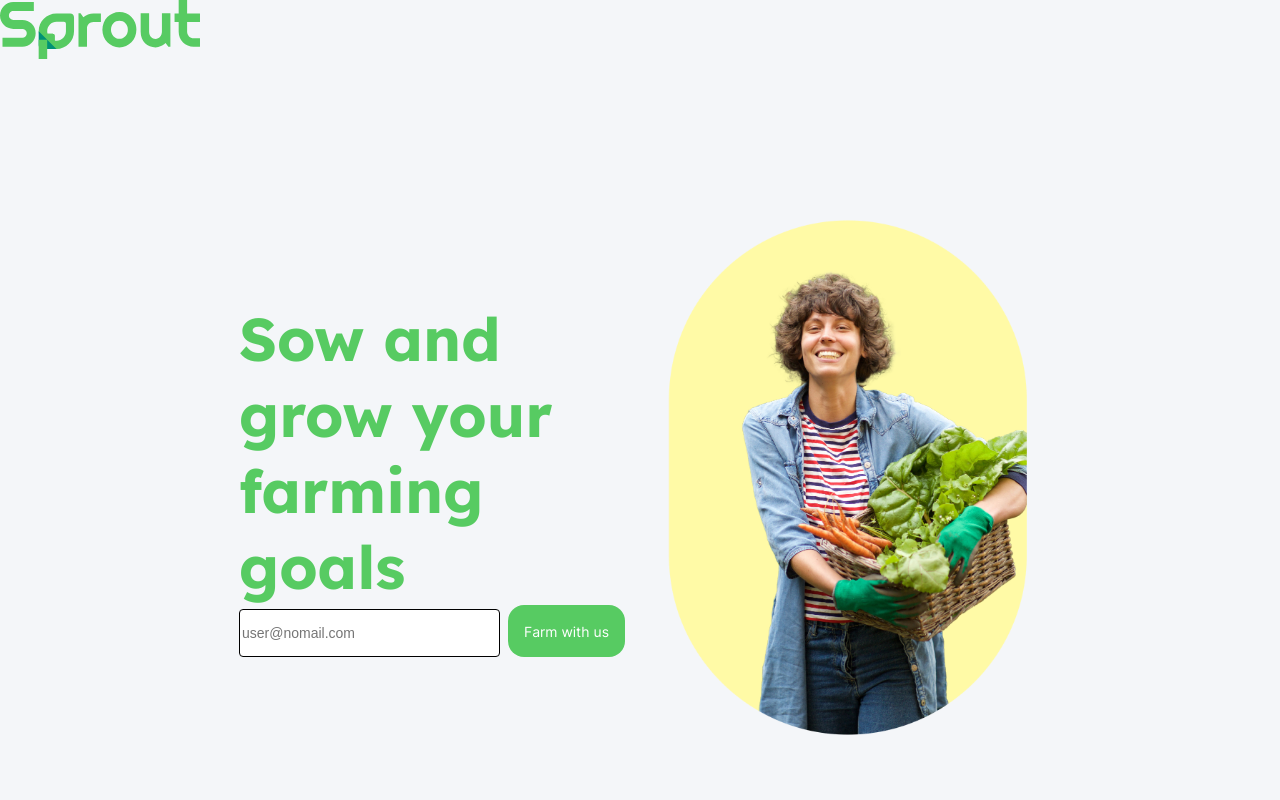
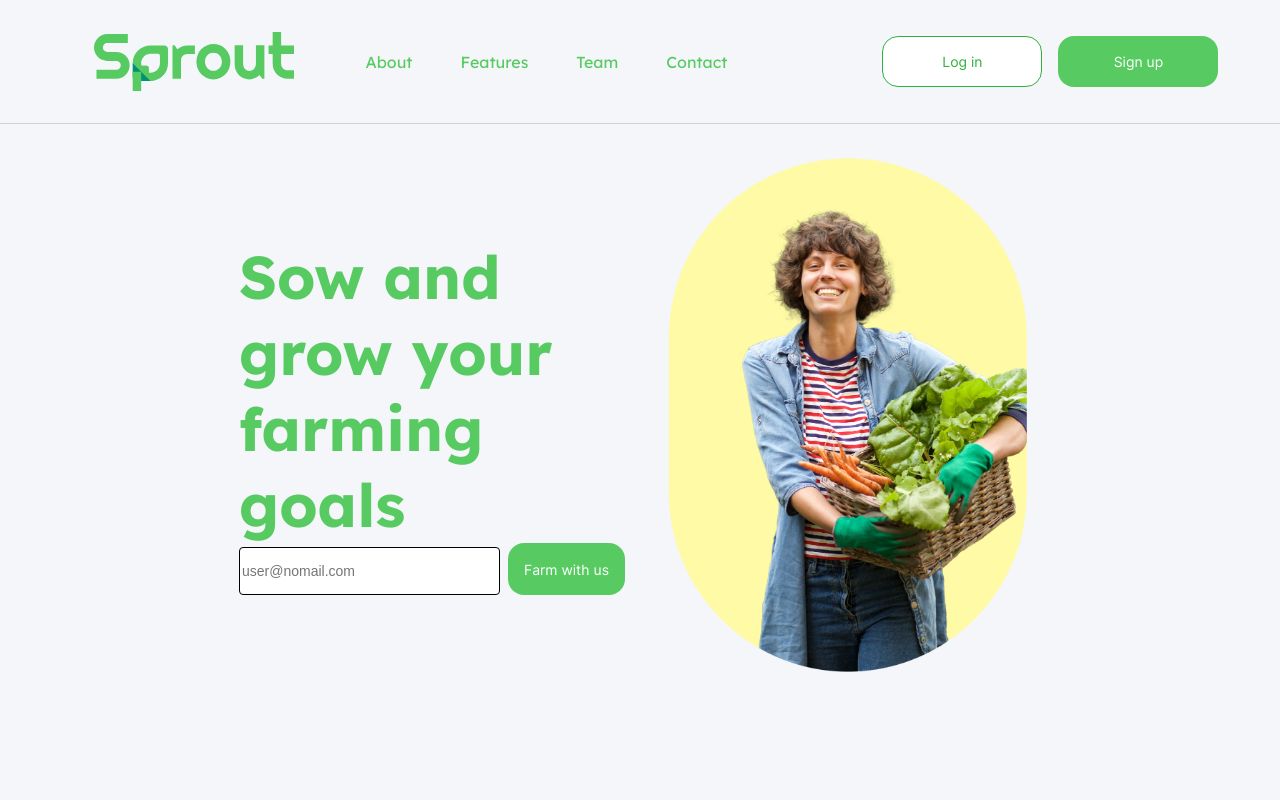
Before and after one commit to dacosio/project-2, a React (Create React App) app in the folder frontend/: page / in a window 1280 px wide. Shown: the top 800 px of the page. Built offline with nearby package versions, Linux system fonts and the light colour scheme.

Commit message:
Finalize version 1 of homepage for review

```diff
--- a/frontend/src/pages/Home/Home.style.ts
+++ b/frontend/src/pages/Home/Home.style.ts
@@ -126,6 +126,41 @@ display: grid;
 gap: 2rem;
 `;
 
+export const Nav = styled.nav`
+display: flex;
+padding: 2rem 1rem;
+justify-content: space-around;
+align-items: center;
+overflow: hidden;
+position: fixed;
+top: 0;
+width: 100%;
+z-index: 1000;
+border-bottom: 1px solid #D1D1D9;
+background-color: #f4f6f9;
+`;
+
+export const NavOptions = styled.div`
+display: flex;
+gap: 2rem;
+align-items: center;
+ul {
+  list-style: none;
+  display: flex;
+  gap: 3rem;
+}
+a{
+  text-decoration: none;
+  color: #57CB62;
+}
+
+`;
+
+export const LoginOptions = styled.div`
+display: flex;
+gap: 1rem;
+`;
+
 
 // export const About = styled.div`
 //   background-color: #ffffff;
--- a/frontend/src/pages/Home/Home.view.tsx
+++ b/frontend/src/pages/Home/Home.view.tsx
@@ -15,6 +15,9 @@ import {
   UserInfo,
   Message,
   ContactForm,
+  Nav,
+  NavOptions,
+  LoginOptions,
   Hide,
   Column,
   Sacolumn,
@@ -46,10 +49,45 @@ const HomeView = (props: HomeGeneratedProps) => {
         <Sacolumn sm={4}>One of three columns</Sacolumn>
         <Column sm={4}>One of three columns</Column>
       </Header> */}
-
-      <nav>
-      <SproutLogo width={200}/>
-      </nav>
+      <Row>
+        <Col xxl={12} xl={12} lg={12}>
+          <Nav>
+            <NavOptions>
+              <SproutLogo width={200} />
+              <ul>
+                <li>
+                  <a href="#">About</a>
+                </li>
+                <li>
+                  <a href="#">Features</a>
+                </li>
+                <li>
+                  <a href="#">Team</a>
+                </li>
+                <li>
+                  <a href="#">Contact</a>
+                </li>
+              </ul>
+            </NavOptions>
+            <LoginOptions>
+              <Button
+                text="Log in"
+                variant="outline"
+                style={{
+                  width: "160px",
+                }}
+              ></Button>
+              <Button
+                text="Sign up"
+                variant="primary"
+                style={{
+                  width: "160px",
+                }}
+              ></Button>
+            </LoginOptions>
+          </Nav>
+        </Col>
+      </Row>
 
       <Header justify="center" align="center" style={{ margin: 0 }}>
         <HeaderContents xxl={4} xl={4} lg={6} md={6}>
@@ -167,10 +205,14 @@ const HomeView = (props: HomeGeneratedProps) => {
 
       <Contact align="center">
         <Hide md sm xs>
-          <ContactImage xxl={6} xl={6} lg={6}
-          style={{
-            paddingLeft: "0"
-          }}>
+          <ContactImage
+            xxl={6}
+            xl={6}
+            lg={6}
+            style={{
+              paddingLeft: "0",
+            }}
+          >
             <img src={contact} alt="" />
           </ContactImage>
         </Hide>
@@ -183,13 +225,17 @@ const HomeView = (props: HomeGeneratedProps) => {
           </Hide>
 
           <Visible md sm xs>
-            <Typography variant="title2" weight="700" textColor="n0" align="center">
+            <Typography
+              variant="title2"
+              weight="700"
+              textColor="n0"
+              align="center"
+            >
               We’d love to hear from you!
             </Typography>
           </Visible>
 
           <Form action="">
-
             <UserInfo>
               <TextField
                 label="Name"
@@ -229,7 +275,6 @@ const HomeView = (props: HomeGeneratedProps) => {
               size="md"
               takeFullWidth={true}
             ></Button>
-
           </Form>
         </ContactForm>
       </Contact>
```
